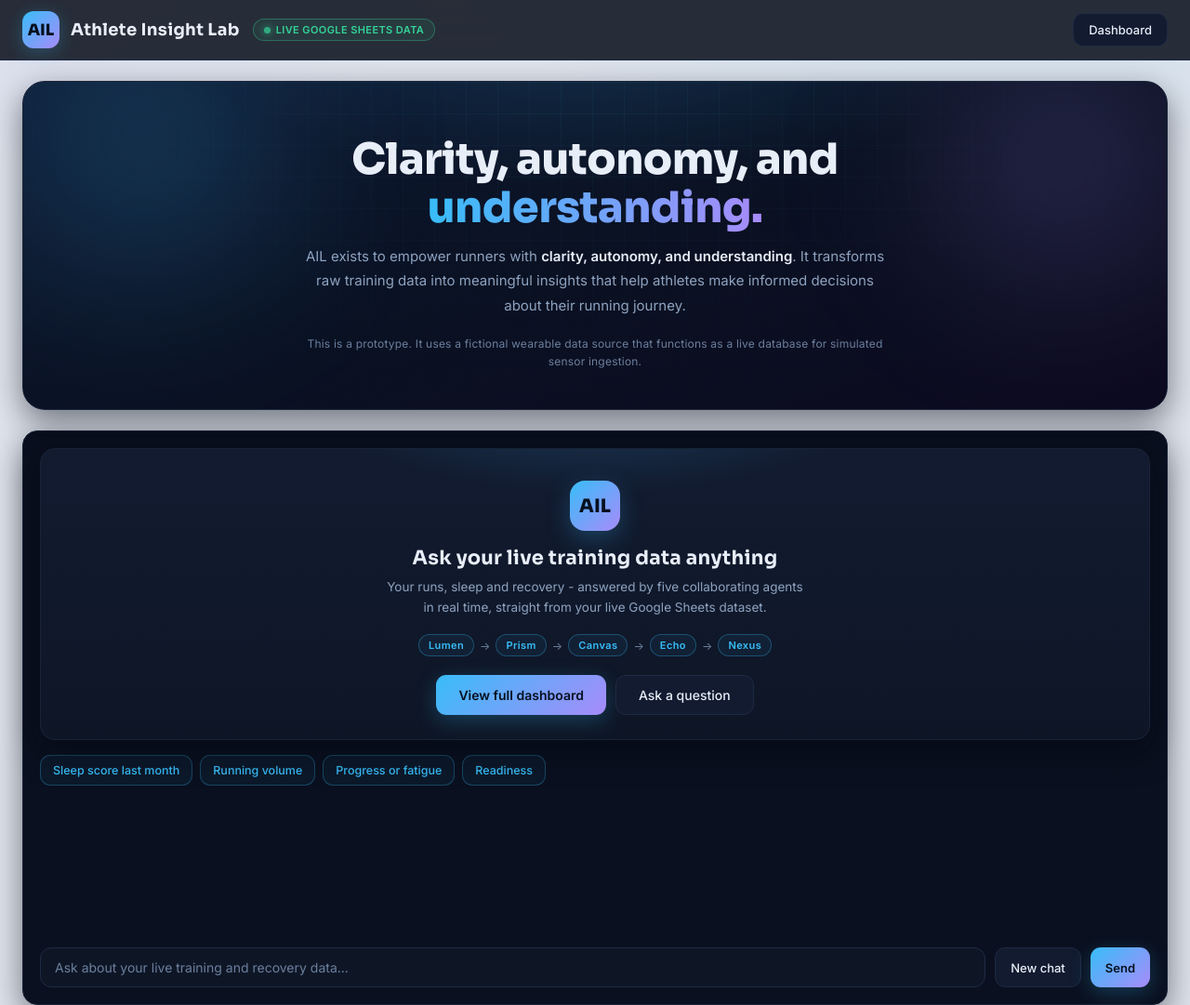
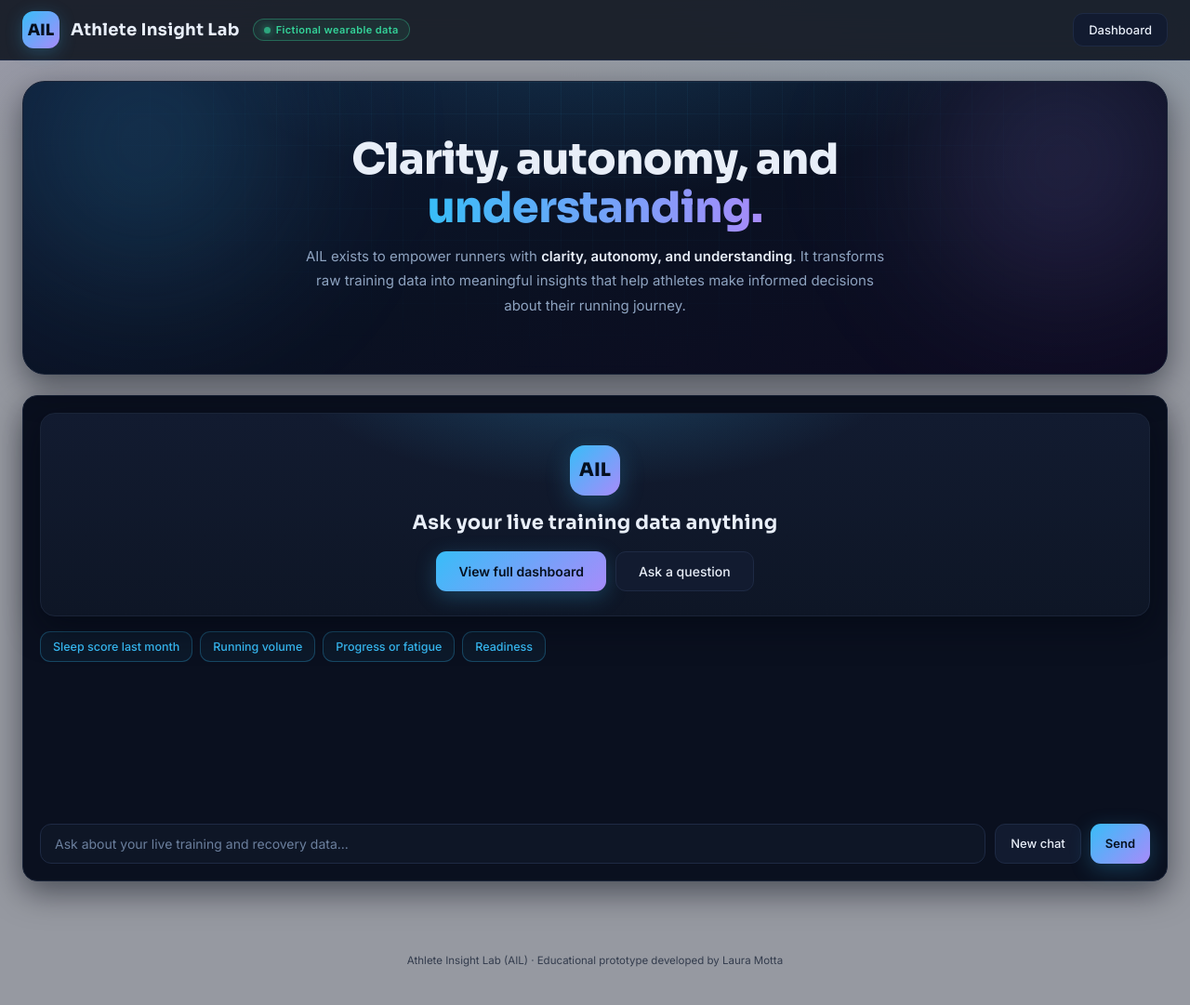
Before and after one commit to lauramottaprojects/ail-athlete-insight-lab, a website: page index.html in a window 1280 px wide. Shown: the top 1081 px of the page at 93% size. After the commit the page ends 1043 px from the top, so only its background shows below. Drawn offline with nearby package versions, Linux system fonts and the light colour scheme.

Commit message:
UI tweaks: grey bg, tidy chat welcome + hero, dashboard toggle label, fictional data badge

```diff
--- a/index.html
+++ b/index.html
@@ -10,8 +10,8 @@
 <script src="https://cdn.jsdelivr.net/npm/chart.js@4.4.3/dist/chart.umd.min.js"></script>
 <style>
   :root {
-    --bg: #dfe4ed;
-    --bg-soft: #eef2f7;
+    --bg: #9699a1;
+    --bg-soft: #a8abb3;
     --panel: #121b30;
     --panel2: #0e1626;
     --panel3: #0a101f;
@@ -141,10 +141,6 @@
     color: var(--muted); font-size: 15px; line-height: 1.75;
   }
   .hero-mission strong { color: var(--text); font-weight: 600; }
-  .hero-note {
-    margin: 6px auto 0; max-width: 640px;
-    color: var(--muted2); font-size: 12px; line-height: 1.6; letter-spacing: .2px;
-  }
 
   #layout { display: grid; grid-template-columns: 1fr; gap: 18px; align-items: start; }
   #layout.split { grid-template-columns: minmax(0, 1fr) 410px; }
@@ -171,15 +167,7 @@
     display: flex; align-items: center; justify-content: center;
     font-family: var(--font-head); font-weight: 800; font-size: 20px; color: #06101f;
   }
-  .welcome h2 { margin: 0 0 8px; font-size: 21px; letter-spacing: .3px; font-family: var(--font-head); font-weight: 700; }
-  .welcome .wsub { margin: 0 auto 18px; max-width: 460px; color: var(--muted); font-size: 13.5px; line-height: 1.6; }
-  .welcome .agents-strip { display: flex; align-items: center; justify-content: center; gap: 6px; flex-wrap: wrap; margin-bottom: 20px; }
-  .welcome .agent-chip {
-    font-size: 11px; font-weight: 600; letter-spacing: .4px;
-    color: var(--accent); border: 1px solid rgba(56,189,248,.3);
-    padding: 4px 10px; border-radius: 999px; background: rgba(56,189,248,.06);
-  }
-  .welcome .arrow { color: var(--muted2); font-size: 12px; }
+  .welcome h2 { margin: 0 0 18px; font-size: 21px; letter-spacing: .3px; font-family: var(--font-head); font-weight: 700; }
   .welcome .actions { display: flex; gap: 10px; justify-content: center; flex-wrap: wrap; }
   .welcome .actions button { padding: 12px 24px; font-size: 14px; }
 
@@ -325,7 +313,7 @@
   @keyframes spin { to { transform: rotate(360deg); } }
   .error { color: var(--red); }
   .footnote {
-    color: #4a5a73; font-size: 11.5px; margin-top: 16px; text-align: center; line-height: 1.7;
+    color: #333c4d; font-size: 11.5px; margin-top: 16px; text-align: center; line-height: 1.7;
   }
   a { color: var(--accent); }
   @media (prefers-reduced-motion: reduce) {
@@ -340,7 +328,7 @@
     <div class="logo">AIL</div>
     <h1>Athlete Insight Lab</h1>
   </div>
-  <span class="live"><span class="dot"></span>LIVE GOOGLE SHEETS DATA</span>
+  <span class="live"><span class="dot"></span>Fictional wearable data</span>
   <div class="spacer"></div>
   <div class="meta">
     <button id="dashBtn">Dashboard</button>
@@ -354,7 +342,6 @@
     <div class="hero-inner">
       <h2 class="hero-title">Clarity, autonomy, and <span class="grad">understanding.</span></h2>
       <p class="hero-mission">AIL exists to empower runners with <strong>clarity, autonomy, and understanding</strong>. It transforms raw training data into meaningful insights that help athletes make informed decisions about their running journey.</p>
-      <p class="hero-note">This is a prototype. It uses a fictional wearable data source that functions as a live database for simulated sensor ingestion.</p>
     </div>
   </section>
 
@@ -407,14 +394,6 @@
     <div class="welcome" id="welcome">
       <div class="welcome-logo">AIL</div>
       <h2>Ask your live training data anything</h2>
-      <p class="wsub">Your runs, sleep and recovery - answered by five collaborating agents in real time, straight from your live Google Sheets dataset.</p>
-      <div class="agents-strip" aria-hidden="true">
-        <span class="agent-chip">Lumen</span><span class="arrow">&rarr;</span>
-        <span class="agent-chip">Prism</span><span class="arrow">&rarr;</span>
-        <span class="agent-chip">Canvas</span><span class="arrow">&rarr;</span>
-        <span class="agent-chip">Echo</span><span class="arrow">&rarr;</span>
-        <span class="agent-chip">Nexus</span>
-      </div>
       <div class="actions">
         <button class="primary" id="seeDashBtn">View full dashboard</button>
         <button id="askBtn">Ask a question</button>
@@ -1019,6 +998,8 @@ let dashLoaded = false;
 
 function setDashBtnLabel(shown) {
   dashBtn.textContent = shown ? "Hide dashboard" : "Dashboard";
+  const seeDashBtn = document.getElementById("seeDashBtn");
+  if (seeDashBtn) seeDashBtn.textContent = shown ? "Hide dashboard" : "View full dashboard";
 }
 
 async function showDashboard() {
```
